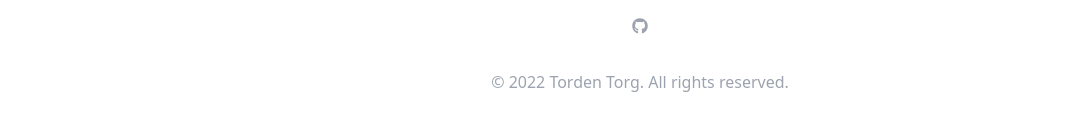
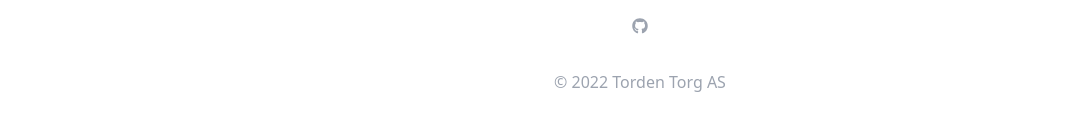
Before and after one commit to NikolaiWaerpen/nft-marketplace, a Next.js app: page / in a window 1280 px wide. Shown: the part 2916-3046 px from the top of the page, without its empty margins (0-1077 px from the left). Built offline with nearby package versions, Linux system fonts and the light colour scheme; no server answers.

Commit message:
chore: footer

```diff
--- a/components/Footer/index.tsx
+++ b/components/Footer/index.tsx
@@ -33,7 +33,7 @@ export default function Footer() {
           ))}
         </div>
         <p className="mt-8 text-center text-base text-gray-400">
-          &copy; 2022 Torden Torg. All rights reserved.
+          &copy; 2022 Torden Torg AS
         </p>
       </div>
     </footer>
```
